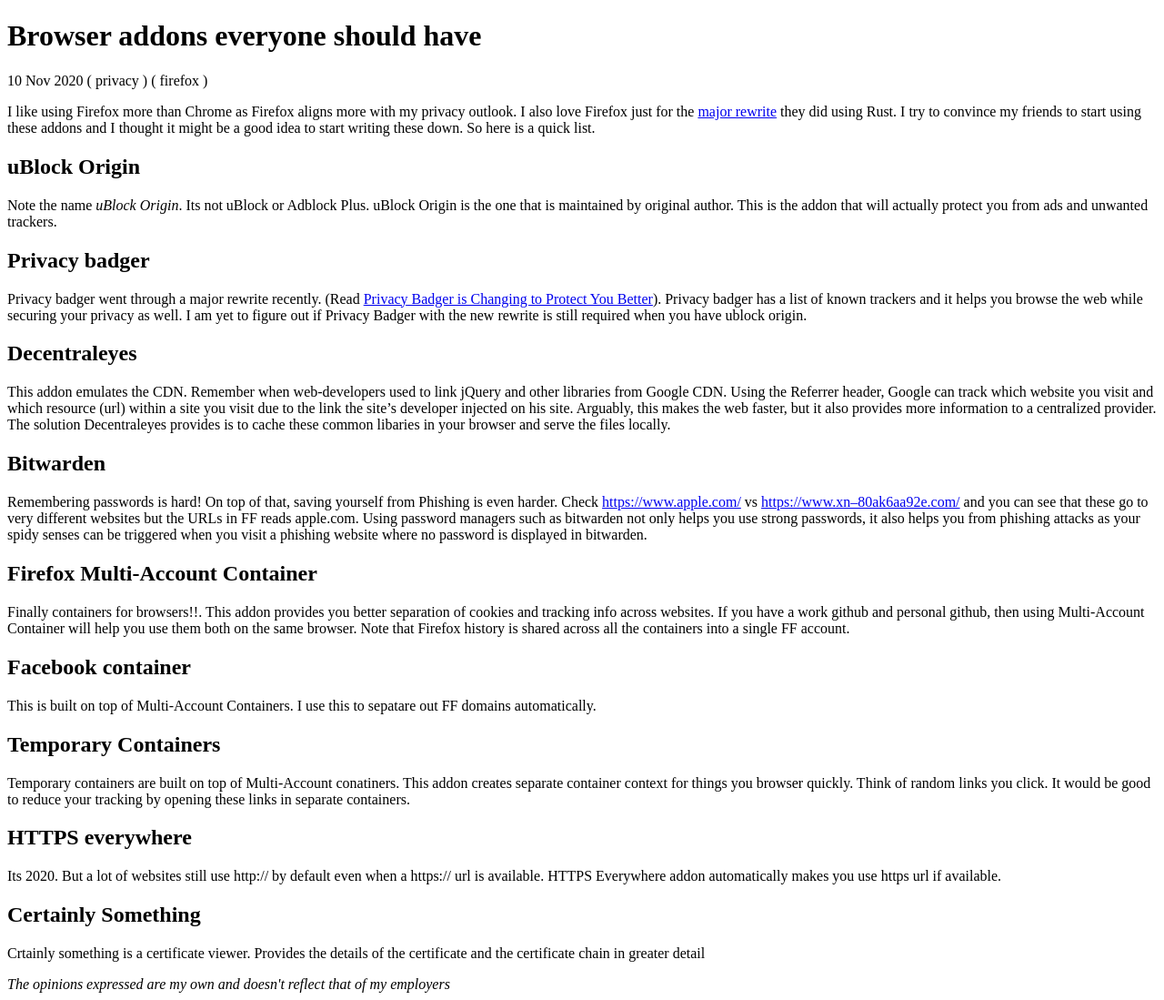
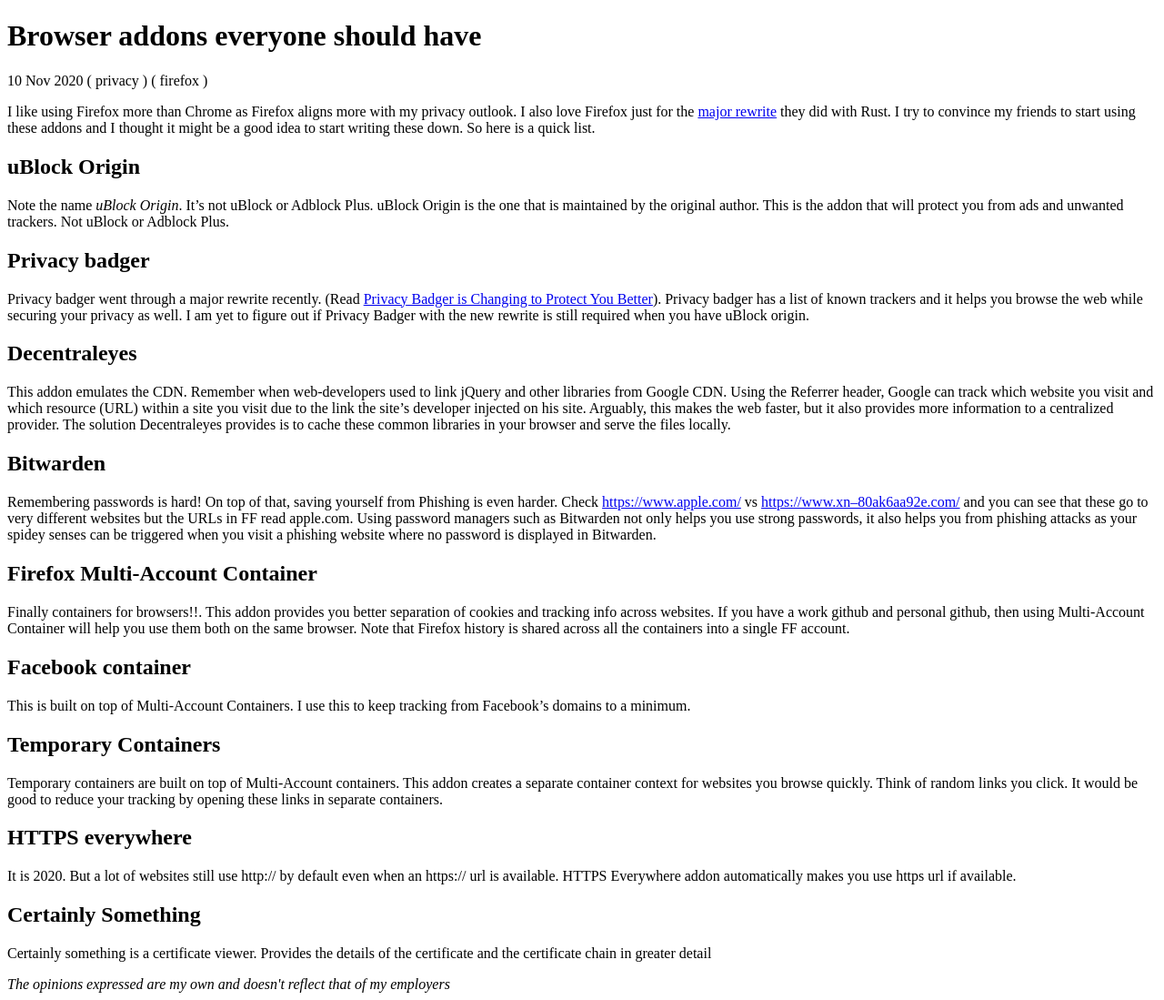
Before and after one commit to algorithmcardboard/anirudhanrajagopalan.com, a Jekyll site: the page built from _posts/2020-11-09-browser-addons-everyone-should-have.markdown, in a window 1280 px wide. Shown: the whole page at 91% size. Built offline with Jekyll 4.4.1, drawn with Linux system fonts in a browser that asks for light colours.

```diff
--- a/_posts/2020-11-09-browser-addons-everyone-should-have.markdown
+++ b/_posts/2020-11-09-browser-addons-everyone-should-have.markdown
@@ -5,33 +5,36 @@ date:   2020-11-09 23:44:33 -0600
 tags: [privacy, firefox]
 ---
 
-I like using Firefox more than Chrome as Firefox aligns more with my privacy outlook.  I also love Firefox just for the [major rewrite](https://bholley.net/blog/2017/stylo.html) they did using Rust.  I try to convince my friends to start using these addons and I thought it might be a good idea to start writing these down.  So here is a quick list.
+I like using Firefox more than Chrome as Firefox aligns more with my privacy outlook. I also love Firefox just for the [major rewrite](https://bholley.net/blog/2017/stylo.html) they did with Rust. I try to convince my friends to start using these addons and I thought it might be a good idea to start writing these down. So here is a quick list.
 
 
 ## uBlock Origin
-Note the name *uBlock Origin*.  Its not uBlock or Adblock Plus.  uBlock Origin is the one that is maintained by original author.  This is the addon that will actually protect you from ads and unwanted trackers.
+Note the name *uBlock Origin*. It's not uBlock or Adblock Plus. uBlock Origin is the one that is maintained by the original author. This is the addon that will protect you from ads and unwanted trackers.  Not uBlock or Adblock Plus.
+
 
 ## Privacy badger
-Privacy badger went through a major rewrite recently.  (Read [Privacy Badger is Changing to Protect You Better](https://www.eff.org/deeplinks/2020/10/privacy-badger-changing-protect-you-better)).  Privacy badger has a list of known trackers and it helps you browse the web while securing your privacy as well.  I am yet to figure out if Privacy Badger with the new rewrite is still required when you have ublock origin.
+Privacy badger went through a major rewrite recently. (Read [Privacy Badger is Changing to Protect You Better](https://www.eff.org/deeplinks/2020/10/privacy-badger-changing-protect-you-better)). Privacy badger has a list of known trackers and it helps you browse the web while securing your privacy as well. I am yet to figure out if Privacy Badger with the new rewrite is still required when you have uBlock origin.
 
 
 ## Decentraleyes
-This addon emulates the CDN.  Remember when web-developers used to link jQuery and other libraries from Google CDN.  Using the Referrer header, Google can track which website you visit and which resource (url) within a site you visit due to the link the site's developer injected on his site.  Arguably, this makes the web faster, but it also provides more information to a centralized provider.  The solution Decentraleyes provides is to cache these common libaries in your browser and serve the files locally.
+This addon emulates the CDN. Remember when web-developers used to link jQuery and other libraries from Google CDN. Using the Referrer header, Google can track which website you visit and which resource (URL) within a site you visit due to the link the site’s developer injected on his site. Arguably, this makes the web faster, but it also provides more information to a centralized provider. The solution Decentraleyes provides is to cache these common libraries in your browser and serve the files locally.
 
 ## Bitwarden
-Remembering passwords is hard!  On top of that, saving yourself from Phishing is even harder.  Check [https://www.apple.com/](https://www.apple.com/) vs [https://www.xn--80ak6aa92e.com/](https://www.xn--80ak6aa92e.com/) and you can see that these go to very different websites but the URLs in FF reads apple.com.  Using password managers such as bitwarden not only helps you use strong passwords, it also helps you from phishing attacks as your spidy senses can be triggered when you visit a phishing website where no password is displayed in bitwarden.
+Remembering passwords is hard! On top of that, saving yourself from Phishing is even harder. Check [https://www.apple.com/](https://www.apple.com/) vs [https://www.xn--80ak6aa92e.com/](https://www.xn--80ak6aa92e.com/) and you can see that these go to very different websites but the URLs in FF read apple.com. Using password managers such as Bitwarden not only helps you use strong passwords, it also helps you from phishing attacks as your spidey senses can be triggered when you visit a phishing website where no password is displayed in Bitwarden.
+
 
 ## Firefox Multi-Account Container
-Finally containers for browsers!!.  This addon provides you better separation of cookies and tracking info across websites.  If you have a work github and personal github, then using Multi-Account Container will help you use them both on the same browser.  Note that Firefox history is shared across all the containers into a single FF account.
+Finally containers for browsers!!. This addon provides you better separation of cookies and tracking info across websites. If you have a work github and personal github, then using Multi-Account Container will help you use them both on the same browser. Note that Firefox history is shared across all the containers into a single FF account.
 
 ## Facebook container
-This is built on top of Multi-Account Containers.  I use this to sepatare out FF domains automatically.
+This is built on top of Multi-Account Containers. I use this to keep tracking from Facebook's domains to a minimum.
+
 
 ## Temporary Containers
-Temporary containers are built on top of Multi-Account conatiners.  This addon creates separate container context for things you browser quickly.  Think of random links you click.  It would be good to reduce your tracking by opening these links in separate containers.
+Temporary containers are built on top of Multi-Account containers. This addon creates a separate container context for websites you browse quickly. Think of random links you click. It would be good to reduce your tracking by opening these links in separate containers.
 
 ## HTTPS everywhere
-Its 2020.  But a lot of websites still use http:// by default even when a https:// url is available.  HTTPS Everywhere addon automatically makes you use https url if available.
+It is 2020. But a lot of websites still use http:// by default even when an https:// url is available. HTTPS Everywhere addon automatically makes you use https url if available.
 
 ## Certainly Something
-Crtainly something is a certificate viewer.  Provides the details of the certificate and the certificate chain in greater detail
+Certainly something is a certificate viewer. Provides the details of the certificate and the certificate chain in greater detail
```
Also changed, not shown: 14 other files.
